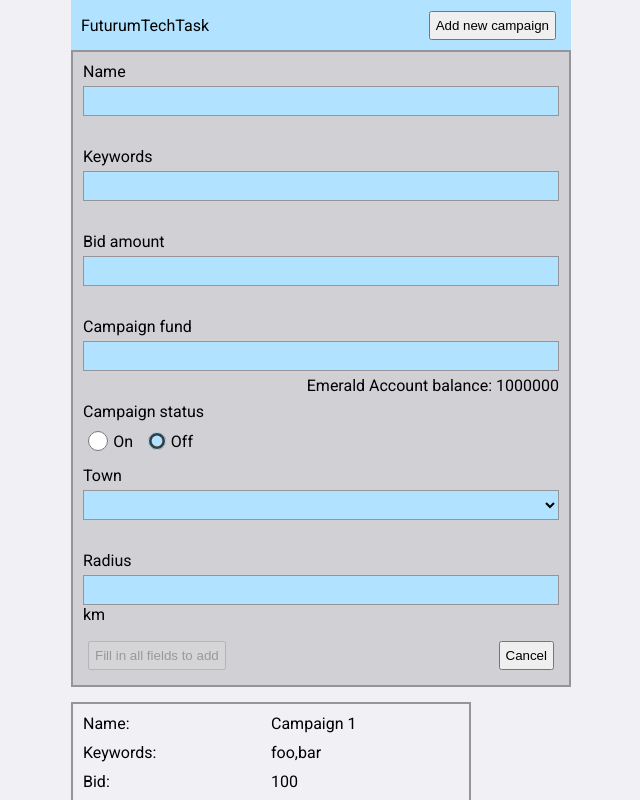
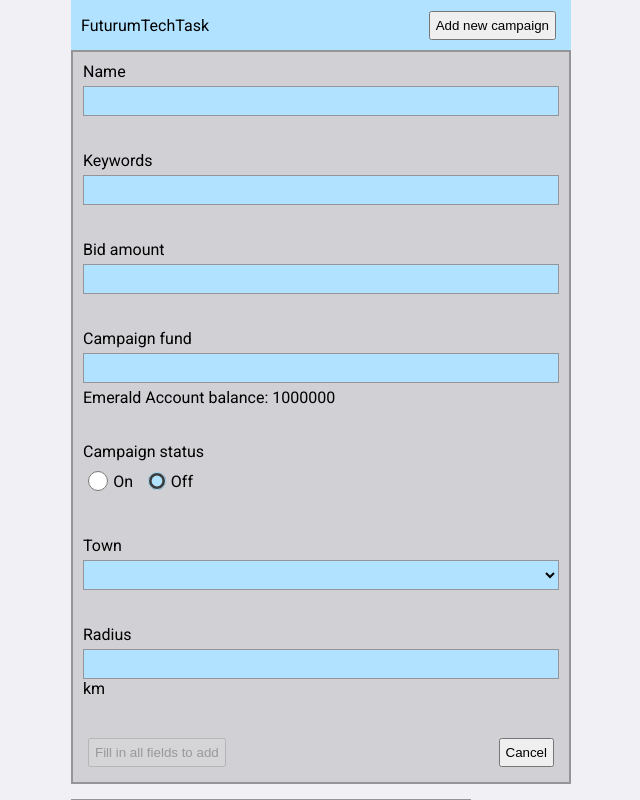
Before and after one commit to Arachnomorph/futurum-tech-task, an Angular app: page / in a window 1280 px wide. Both pictures are taken after a click on the button "Add new campaign". Shown: the top 800 px of the page, without its empty margins (319-959 px from the left). Built offline with nearby package versions, Linux system fonts and the light colour scheme.

Commit message:
fix: small style adjusting

```diff
--- a/src/styles.scss
+++ b/src/styles.scss
@@ -104,6 +104,7 @@ input[type="radio"] {
 .campaign-form__form-group {
   width: 100%;
   min-height: 80px;
+  padding-bottom: 30px;
   margin-bottom: vars.$small-margin;
 
   display: flex;
@@ -117,7 +118,7 @@ input[type="radio"] {
   display: flex;
   justify-content: space-between;
   align-items: center;
-  flex-direction: row-reverse;
+  flex-direction: row;
 }
 
 .radio-group {
```
